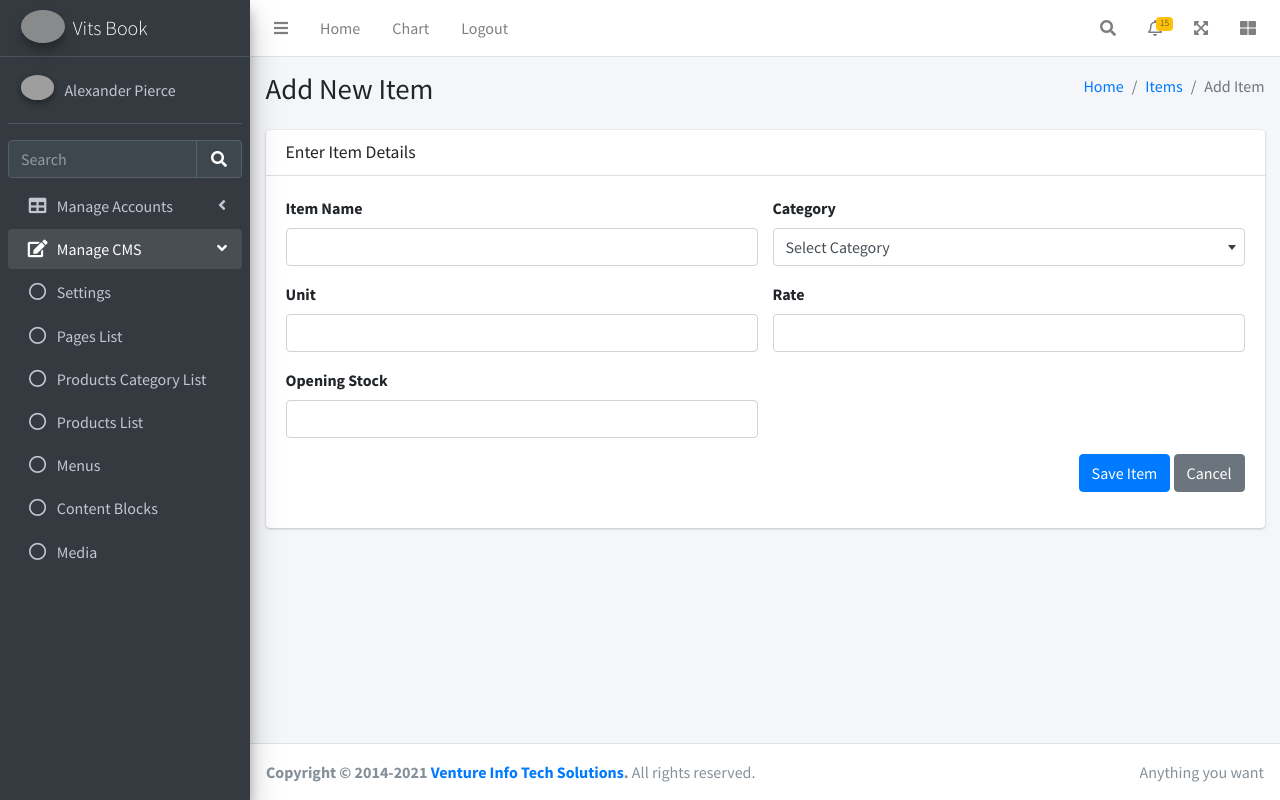
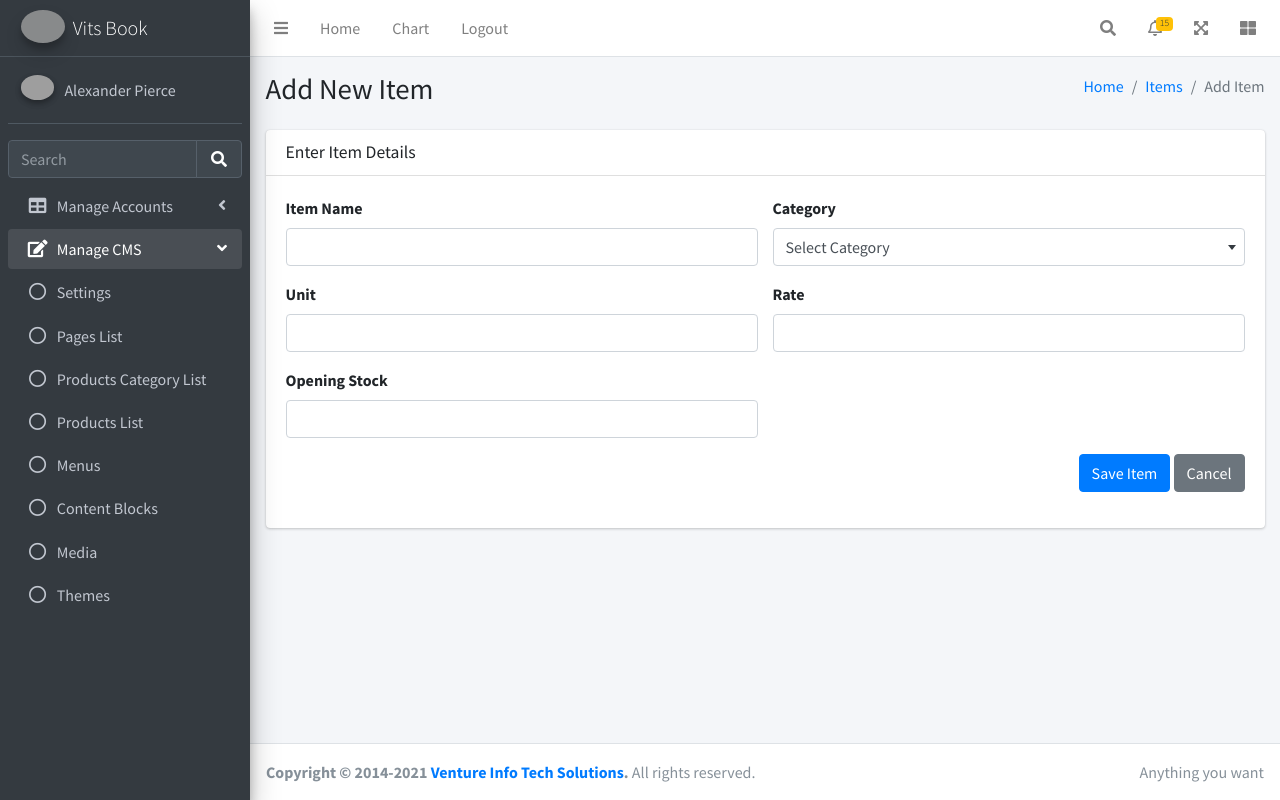
Before and after one commit to venkateshNarayanan-B/vits-book-2024, a CodeIgniter 4 app: template app/Views/backend/accounts/inventory/add_item.php in a window 1280 px wide, after a click on "Manage CMS". Run offline with PHP 8.4 and a stand-in for CodeIgniter, Linux system fonts and the light colour scheme; the template is opened without the code that fills it, so the values that code supplies are empty; some libraries are stand-ins or nearby versions; grey boxes are pictures that could not be loaded.

Commit message:
Add Themes link to sidebar

```diff
--- a/app/Views/layout/backend/sidebar.php
+++ b/app/Views/layout/backend/sidebar.php
@@ -176,6 +176,12 @@
                   <p>Media</p>
                 </a>
               </li>
+              <li class="nav-item">
+                <a href="<?= site_url("cms/themes") ?>" class="nav-link">
+                  <i class="far fa-circle nav-icon"></i>
+                  <p>Themes</p>
+                </a>
+              </li>
             </ul>
           </li>
           <!--CMS section end-->
```
